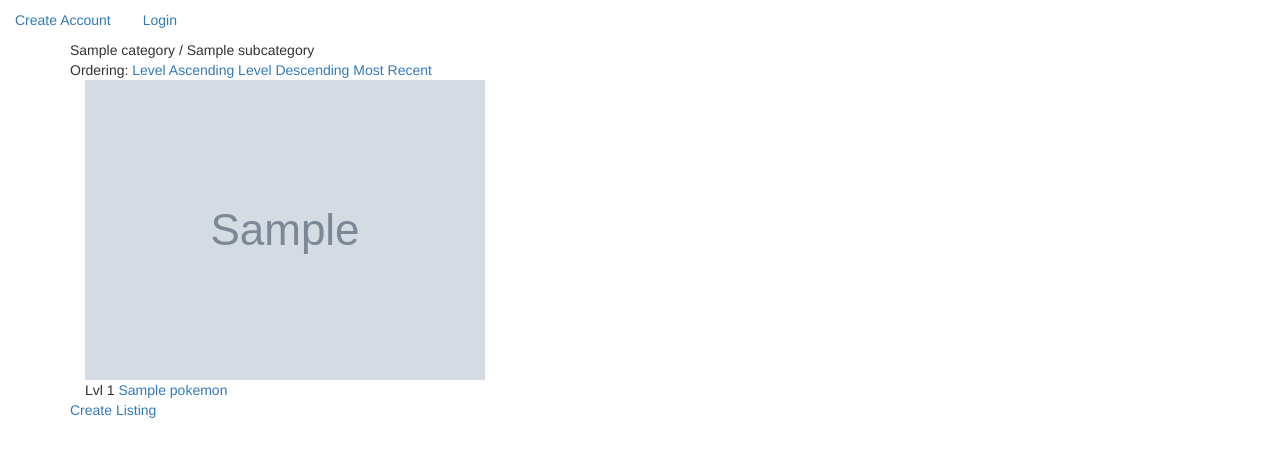
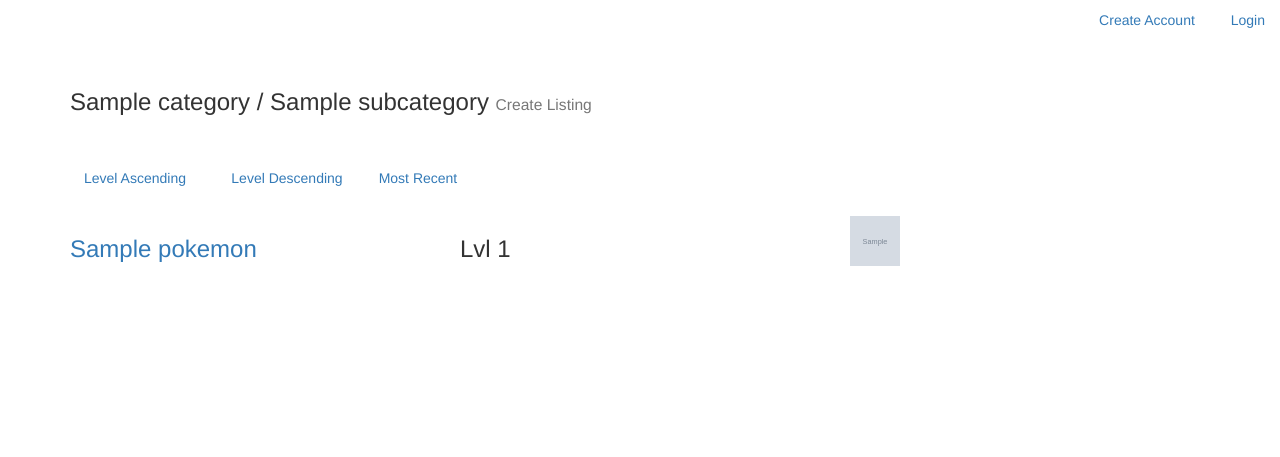
Before and after one commit to Cuddlemuffin007/craigs_list_clone, a Django app: page /subcategory/1/listings/ in a window 1280 px wide. Shown: the top 457 px of the page. Run offline with Django 3.2, Linux system fonts and the light colour scheme; tables that the repository leaves empty hold one stand-in row (values such as "Sample post"); grey boxes marked "Sample" are stand-in pictures; some libraries are stand-ins or nearby versions.

Commit message:
added some css

```diff
--- /dev/null
+++ b/pkmn_app/static/main.css
@@ -0,0 +1,27 @@
+ul.nav.nav-pills {
+    text-align: right;
+}
+
+.nav-pills > li {
+    float: none;
+    display: inline-block;
+}
+
+.breadcrumbs {
+    padding: 1.2em 0;
+}
+
+.sorting {
+    text-align: left;
+    width: 80%;
+    padding: 1em;
+}
+
+.pokemon-listing {
+    padding: 1em 0;
+}
+
+.thumb {
+    height: 50px;
+    width: 50px;
+}
--- a/pkmn_app/templates/base.html
+++ b/pkmn_app/templates/base.html
@@ -1,9 +1,12 @@
+{% load staticfiles %}
+
 <!DOCTYPE html>
 <html lang="en">
 <head>
     <meta charset="UTF-8">
     <title>Base HTML</title>
     <link href="https://maxcdn.bootstrapcdn.com/bootstrap/3.3.6/css/bootstrap.min.css" rel="stylesheet" integrity="sha384-1q8mTJOASx8j1Au+a5WDVnPi2lkFfwwEAa8hDDdjZlpLegxhjVME1fgjWPGmkzs7" crossorigin="anonymous">
+    <link href="{% static 'main.css' %}" rel="stylesheet">
 </head>
 <body>
     {% if request.user.is_authenticated %}
--- a/pkmn_app/templates/pkmn_app/account_profile_detail.html
+++ b/pkmn_app/templates/pkmn_app/account_profile_detail.html
@@ -1,13 +1,13 @@
 {% extends 'base.html' %}
 
 {% block content %}
-    <div>{{ object.user }}</div>
+    <div><h1 class="username">{{ object.user }}</h1></div>
     <div>
         <h5>City Preferences</h5>
         {% for city in object.preferred_cities.all %}
-            <div>{{ city.name }}</div>
+            <div class="cities">{{ city.name }}</div>
         {% empty %}
-            <div>No preferred cities selected</div>
+            <div class="cities">No preferred cities selected</div>
         {% endfor %}
         <a href="{% url 'update_preferences_view' object.pk %}">Edit Preferences</a>
     </div>
--- a/pkmn_app/templates/pkmn_app/subcategory_detail.html
+++ b/pkmn_app/templates/pkmn_app/subcategory_detail.html
@@ -1,27 +1,24 @@
 {% extends 'base.html' %}
 
 {% block content %}
-    {{ object.category }} / {{ object }}
+    <h3 class="breadcrumbs">{{ object.category }} / {{ object }}
+        <span><a href="{% url 'listing_create_view' object.pk %}"><small>Create Listing</small></a></span>
+    </h3>
 
-    <div>Ordering:
-        <a href="{% url 'subcat_list_view' object.pk %}?order=level">Level Ascending</a>
-        <a href="{% url 'subcat_list_view' object.pk %}?order=-level">Level Descending</a>
-        <a href="{% url 'subcat_list_view' object.pk %}?order=-posted">Most Recent</a>
+    <div class="row sorting">
+        <div class="col-md-2"><a href="{% url 'subcat_list_view' object.pk %}?order=level">Level Ascending</a></div>
+        <div class="col-md-2"><a href="{% url 'subcat_list_view' object.pk %}?order=-level">Level Descending</a></div>
+        <div class="col-md-2"><a href="{% url 'subcat_list_view' object.pk %}?order=-posted">Most Recent</a></div>
     </div>
 
-    <div class="container">
         {% for pokemon in pokemon_list %}
-            <div>
+            <div class="row pokemon-listing">
+                <div class="col-md-4"><a href="{% url 'pokemon_detail_view' pokemon.pk %}"><h3>{{ pokemon }}</h3></a></div>
+                <div class="col-md-4"><h3>Lvl {{ pokemon.level }}</h3></div>
                 {% if pokemon.image %}
-                    <img src="{{ MEDIA_URL }}{{ pokemon.image.url }}">
+                    <div class="col-md-4"><img class="thumb" src="{{ MEDIA_URL }}{{ pokemon.image.url }}"></div>
                 {% endif %}
-                <div>Lvl {{ pokemon.level }}
-                    <a href="{% url 'pokemon_detail_view' pokemon.pk %}">{{ pokemon }}</a>
-                </div>
             </div>
         {% endfor %}
-    </div>
-    <div>
-        <a href="{% url 'listing_create_view' object.pk %}">Create Listing</a>
-    </div>
+
 {% endblock %}
```
Also changed, not shown: pkmn_app/templates/home.html (+12 -10 lines), pkmn_app/templates/pkmn_app/by_category_list.html (+15 -12 lines).
